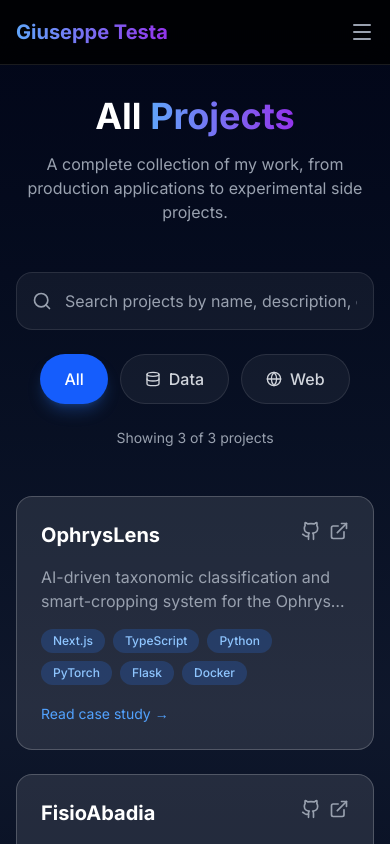
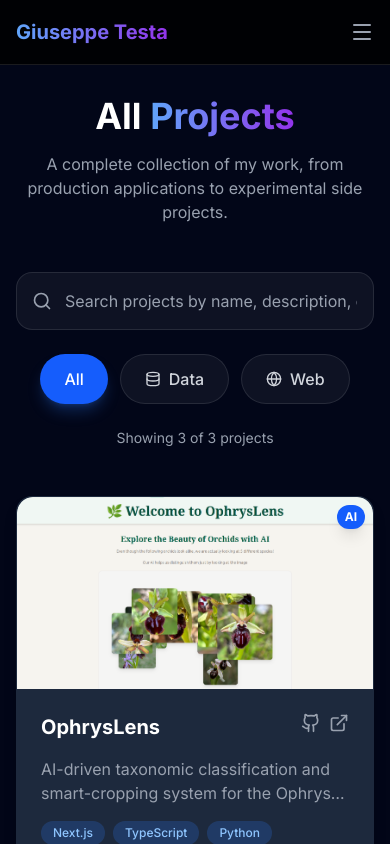
Before and after one commit to peptesta/portfolio, a Next.js app: page /projects in a window 390 px wide. Shown: the top 844 px of the page. Built offline with nearby package versions, Linux system fonts and the light colour scheme.

Commit message:
Color and mobile fixes

```diff
--- a/src/app/about/page.tsx
+++ b/src/app/about/page.tsx
@@ -7,12 +7,12 @@ export default function AboutPage() {
   const experiences = getAllExperiences();
 
   return (
-    <div className="pt-24 pb-20 px-4 sm:px-6 lg:px-8">
+    <div className="min-h-screen bg-slate-950 antialiased selection:bg-blue-500/30 pt-24 pb-20 px-4 sm:px-6 lg:px-8">
       <div className="max-w-4xl mx-auto">
         {/* Main card - glass style */}
-        <div className="glass rounded-3xl p-6 md:p-12">
+        <>
           <div className="flex flex-col md:flex-row gap-8 items-start">
-            <div className="w-32 h-32 rounded-2xl bg-gradient-to-br from-blue-500 to-purple-600 flex items-center justify-center text-4xl font-bold overflow-hidden mx-auto md:mx-0">
+            <div className="w-32 h-32 rounded-2xl flex items-center justify-center text-4xl font-bold overflow-hidden mx-auto md:mx-0">
               <Image
                 src="/profile.png"
                 alt="Profile Picture"
@@ -110,7 +110,7 @@ export default function AboutPage() {
               ))}
             </div>
           </div>
-        </div>
+        </>
       </div>
     </div>
   );
--- a/src/app/layout.tsx
+++ b/src/app/layout.tsx
@@ -33,7 +33,7 @@ export default function RootLayout({
 }>) {
   return (
     <html lang="en" className="dark">
-      <body className={`${inter.className} relative min-h-screen bg-gradient-to-b from-slate-950 via-slate-900 to-slate-950 isolate`}>
+      <body className={`${inter.className} relative min-h-screen bg-slate-950 antialiased selection:bg-blue-500/30 isolate`}>
         <div className="relative z-10">
           <Navbar />
           {children}
--- a/src/components/Hero.tsx
+++ b/src/components/Hero.tsx
@@ -130,7 +130,7 @@ export default function HeroPage() {
         }}
       />
 
-      <main className="relative z-10 flex flex-col min-h-screen">
+      <main className="relative z-10 flex flex-col min-h-screen pt-16">
         <div className="flex-1 flex items-center px-6 max-w-7xl mx-auto w-full">
           <div className="grid grid-cols-1 lg:grid-cols-2 gap-8 items-center w-full">
 
@@ -185,14 +185,14 @@ export default function HeroPage() {
               {/* 🔥 Freccia più piccola */}
               <button
                 onClick={handlePrev}
-                className="absolute left-0 z-50 p-3 rounded-full bg-white text-slate-900 shadow-xl hover:scale-110 transition-all"
+                className="absolute left-0 z-[999] p-3 rounded-full bg-white text-slate-900 shadow-xl hover:scale-110 transition-all"
               >
                 <ChevronLeft className="w-5 h-5" />
               </button>
 
               <button
                 onClick={handleNext}
-                className="absolute right-0 z-50 p-3 rounded-full bg-white text-slate-900 shadow-xl hover:scale-110 transition-all"
+                className="absolute right-0 z-[999] p-3 rounded-full bg-white text-slate-900 shadow-xl hover:scale-110 transition-all"
               >
                 <ChevronRight className="w-5 h-5" />
               </button>
@@ -222,7 +222,7 @@ export default function HeroPage() {
                     onClick={() => setActiveIndex(index)}
                   >
                     <Link href={`/projects/${project.slug}`}>
-                      <div className="rounded-2xl overflow-hidden shadow-2xl bg-slate-900 ring-1 ring-white/10">
+                      <div className="rounded-2xl overflow-hidden shadow-2xl ring-1 ring-white/10">
 
                         <div className="aspect-[4/5] relative">
                           <img
--- a/src/components/ProjectCard.tsx
+++ b/src/components/ProjectCard.tsx
@@ -7,10 +7,40 @@ interface ProjectCardProps {
 }
 
 export function ProjectCard({ project }: ProjectCardProps) {
-  const { title, description, tags, githubUrl, liveUrl, slug } = project;
+  const { title, description, tags, githubUrl, liveUrl, slug, mainTag, images } = project;
 
   return (
-    <div className="group glass rounded-2xl overflow-hidden hover:bg-white/15 transition-all duration-300 hover:scale-[1.02]">
+    <div className="
+      group
+      rounded-2xl
+      overflow-hidden
+      transition-all duration-300
+      bg-slate-800
+      border border-transparent
+      hover:border-white
+      hover:scale-[1.02]
+      shadow-lg shadow-black/20
+    ">
+
+    {/* IMAGE + MAIN TAG */}
+    {images && images[0] && (
+      <div className="relative w-full h-48 overflow-hidden rounded-t-2xl">
+        <img
+          src={images[0]}
+          alt={title}
+          className="w-full h-full object-cover group-hover:scale-105 transition-transform duration-300"
+        />
+
+        {/* MAIN TAG BADGE */}
+        {mainTag && (
+          <span className="absolute top-2 right-2 z-20 px-2 py-1 text-xs font-bold uppercase bg-blue-600 text-white rounded-full shadow-lg">
+            {mainTag}
+          </span>
+        )}
+      </div>
+    )}
+
+      {/* CARD CONTENT */}
       <div className="p-6">
         <div className="flex justify-between items-start mb-4">
           <h3 className="text-xl font-bold text-white group-hover:text-blue-400 transition-colors">
--- a/src/content/projects.ts
+++ b/src/content/projects.ts
@@ -7,6 +7,7 @@ import {
 
 export interface Project {
   slug: string;
+  mainTag: string;
   title: string;
   description: string;
   longDescription: string;
@@ -25,6 +26,7 @@ export interface Project {
 export const projects: Project[] = [
   {
     slug: "ophryslens-ai-botany",
+    mainTag: "AI",
     title: "OphrysLens",
     description: "AI-driven taxonomic classification and smart-cropping system for the Ophrys orchid genus.",
     longDescription: "OphrysLens is a professional-grade web ecosystem designed to bridge the gap between AI research and field botany. It leverages Deep Learning (Faster R-CNN & ResNet50) to automate the identification of Ophrys orchid species. The system features a 'Human-in-the-loop' interface that allows researchers to manually refine bounding boxes, compare classification strategies (6-Class vs. 1-vs-All), and visualize AI decision-making via Grad-CAM heatmaps.",
@@ -59,6 +61,7 @@ export const projects: Project[] = [
   },
   {
     slug: "physio-web-app",
+    mainTag: "Web App",
     title: "FisioAbadia",
     description: "A comprehensive digital platform for specialized physiotherapy clinics and patient management.",
     longDescription: "A full-stack web application designed for a physiotherapy practice. It features a streamlined patient booking system, service showcases, and an administrative dashboard for managing appointments and patient inquiries using a secure PostgreSQL database.",
@@ -82,6 +85,7 @@ export const projects: Project[] = [
   },
   {
     slug: "divorce-prediction-analysis",
+    mainTag: "Data",
     title: "The Pulse of Marriage: Predictive Analytics & AI",
     description: "A data-driven study using machine learning to predict marital outcomes based on the Gottman Method.",
     longDescription: "An end-to-end data analysis project that explores a dataset of married couples. Using a Random Forest classifier and SHAP analysis, I developed a model that predicts divorce with 89% accuracy, while identifying the specific behavioral 'triggers' that most significantly correlate with relationship failure.",
```
